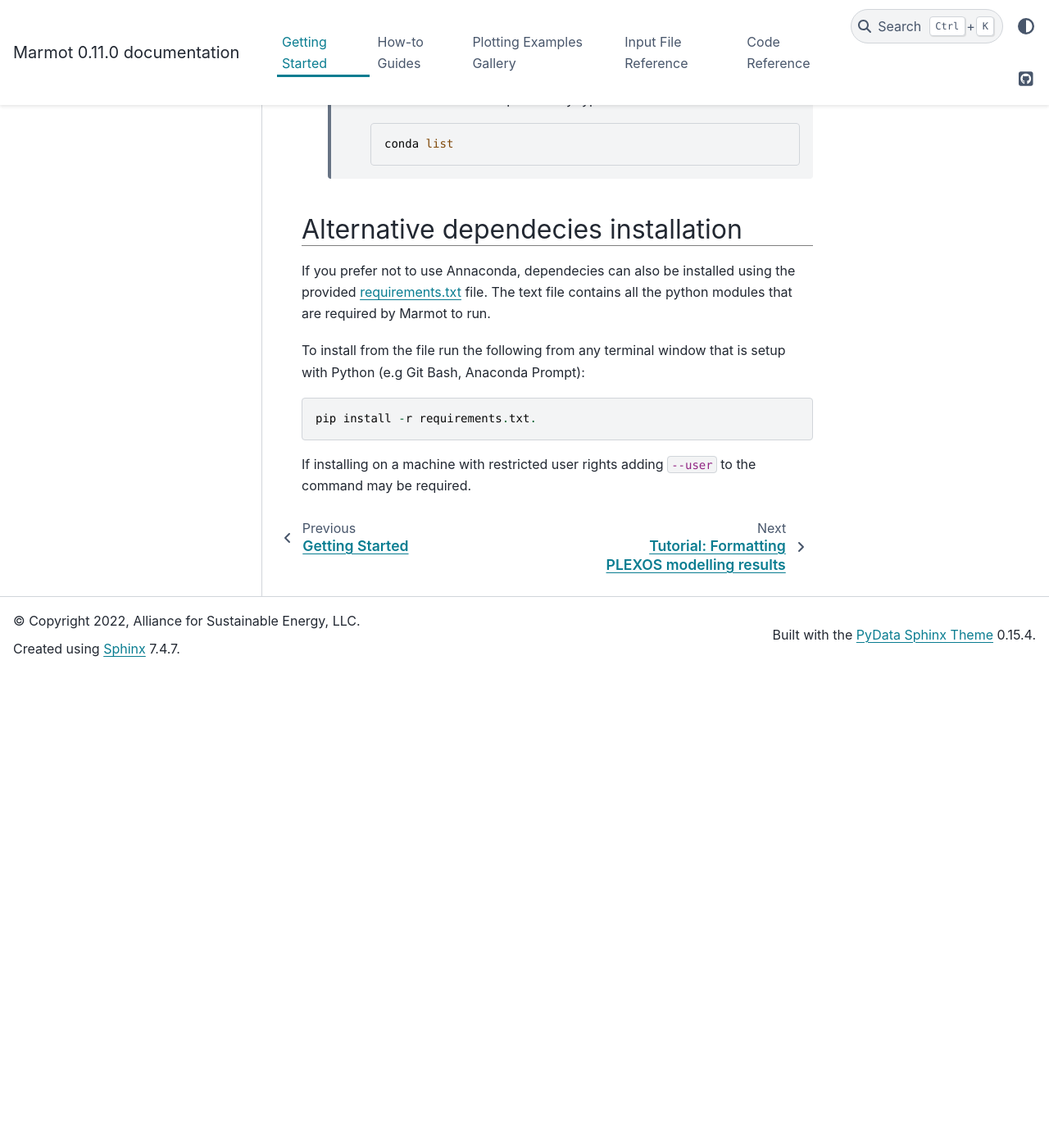
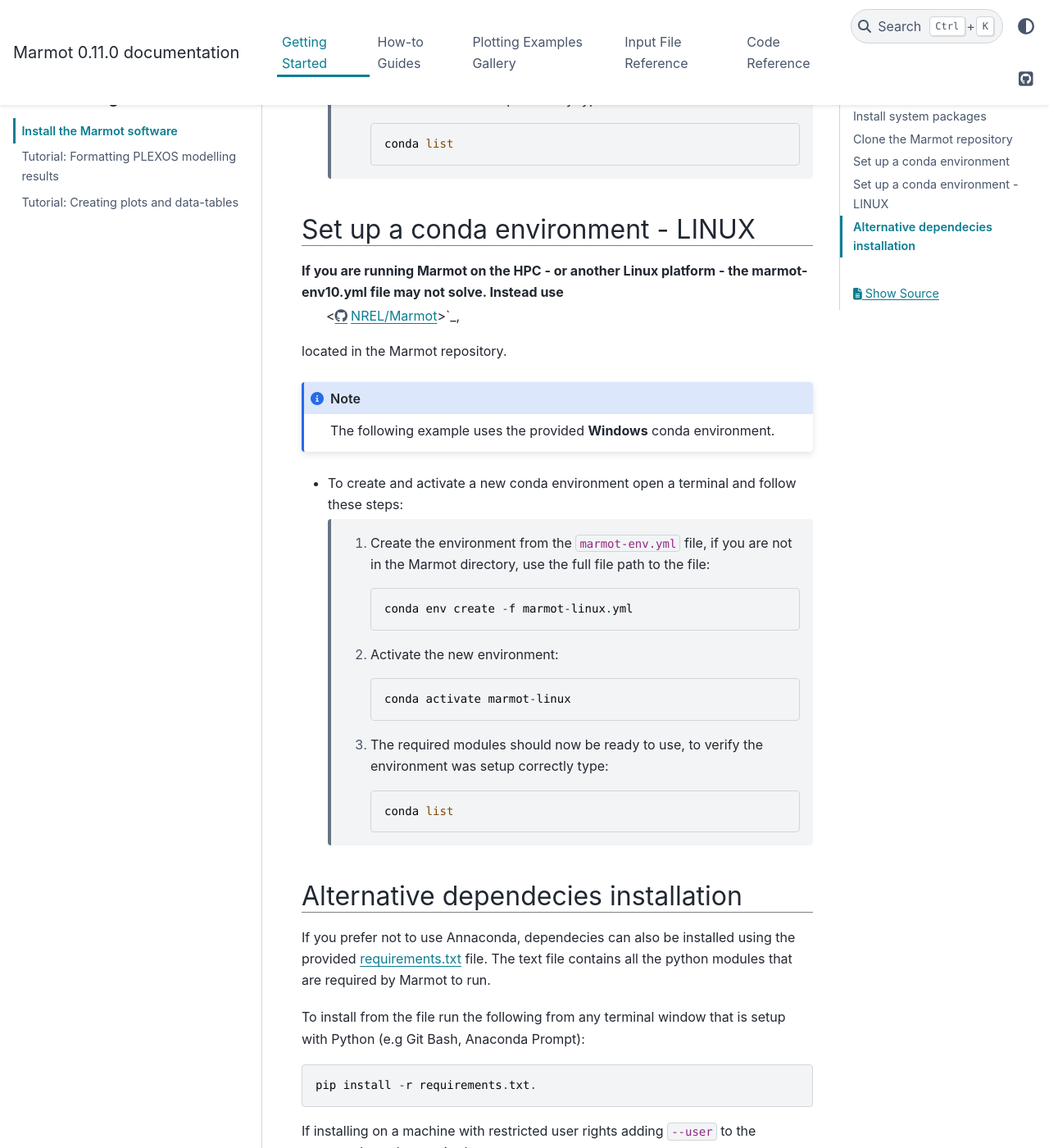
Before and after one commit to NREL/Marmot, a Sphinx documentation site: the page built from docsrc/source/get-started/install.rst, in a window 1280 px wide and 1400 px high, scrolled down 1793 px. Shown: the whole window at 82% size. Built offline with Sphinx 7.4.7 and the PyData theme 0.15.4, drawn with Linux system fonts in a browser that asks for light colours; before the commit the page ends 2613 px from its top, so only the background shows below that.

Commit message:
Add instructions for Linux installation.

```diff
--- a/docsrc/source/get-started/install.rst
+++ b/docsrc/source/get-started/install.rst
@@ -72,6 +72,31 @@
 
          conda list
 
+Set up a conda environment - LINUX
+----------------------------------
+
+If you are running Marmot on the HPC - or another Linux platform - the marmot-env10.yml file may not solve. Instead use
+ <https://github.com/NREL/Marmot/blob/main/marmot-linux.yml>`_,
+located in the Marmot repository.
+
+.. note::
+  The following example uses the provided **Windows** conda environment.
+
+- To create and activate a new conda environment open a terminal and follow these steps:
+
+   1. Create the environment from the ``marmot-env.yml`` file, if you are not in the Marmot directory, use the full file path to the file::
+
+         conda env create -f marmot-linux.yml
+
+   2. Activate the new environment::
+
+         conda activate marmot-linux
+
+   3. The required modules should now be ready to use, to verify the environment was setup correctly type::
+
+         conda list
+
+
 Alternative dependecies installation
 ---------------------------------------
 
```
